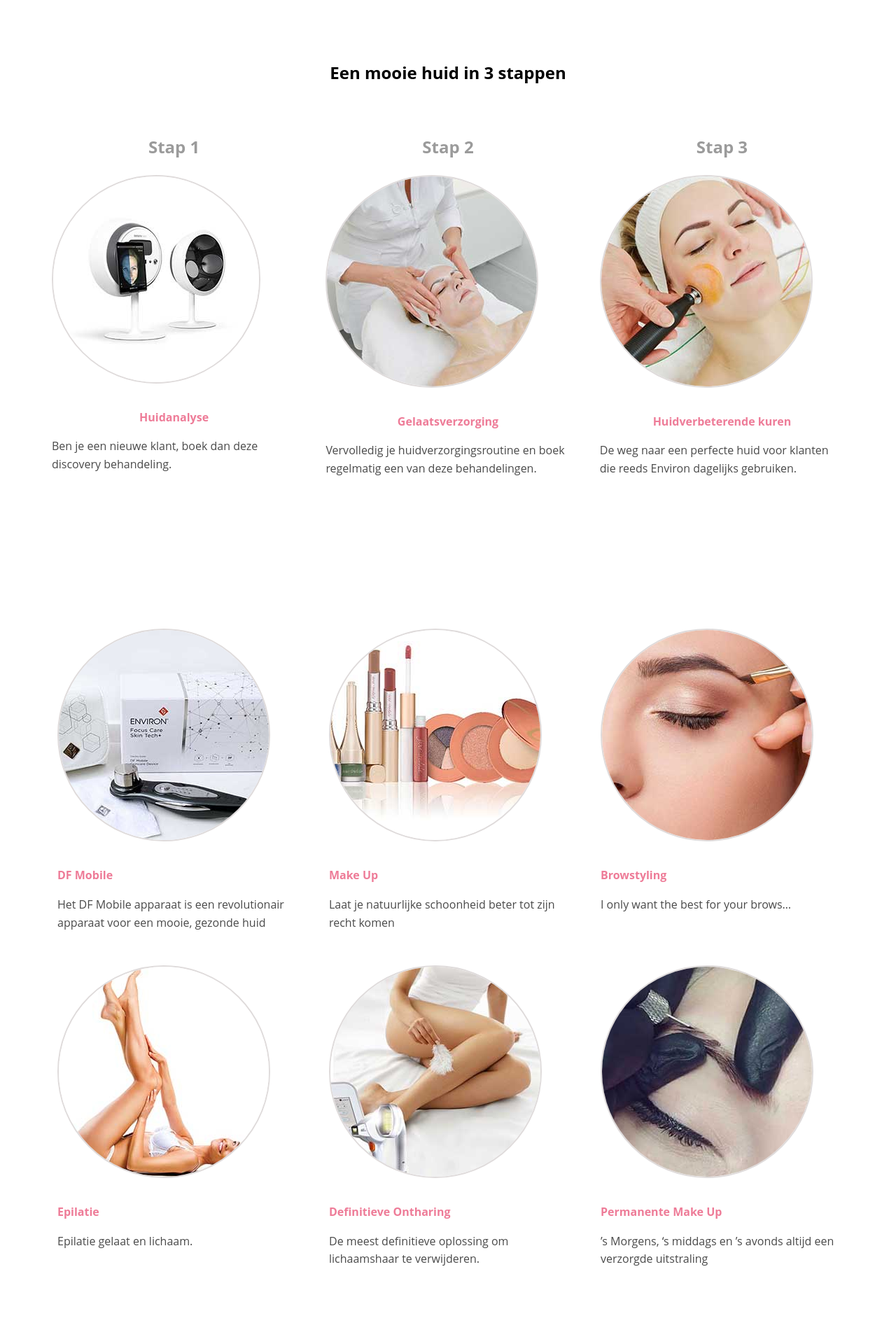
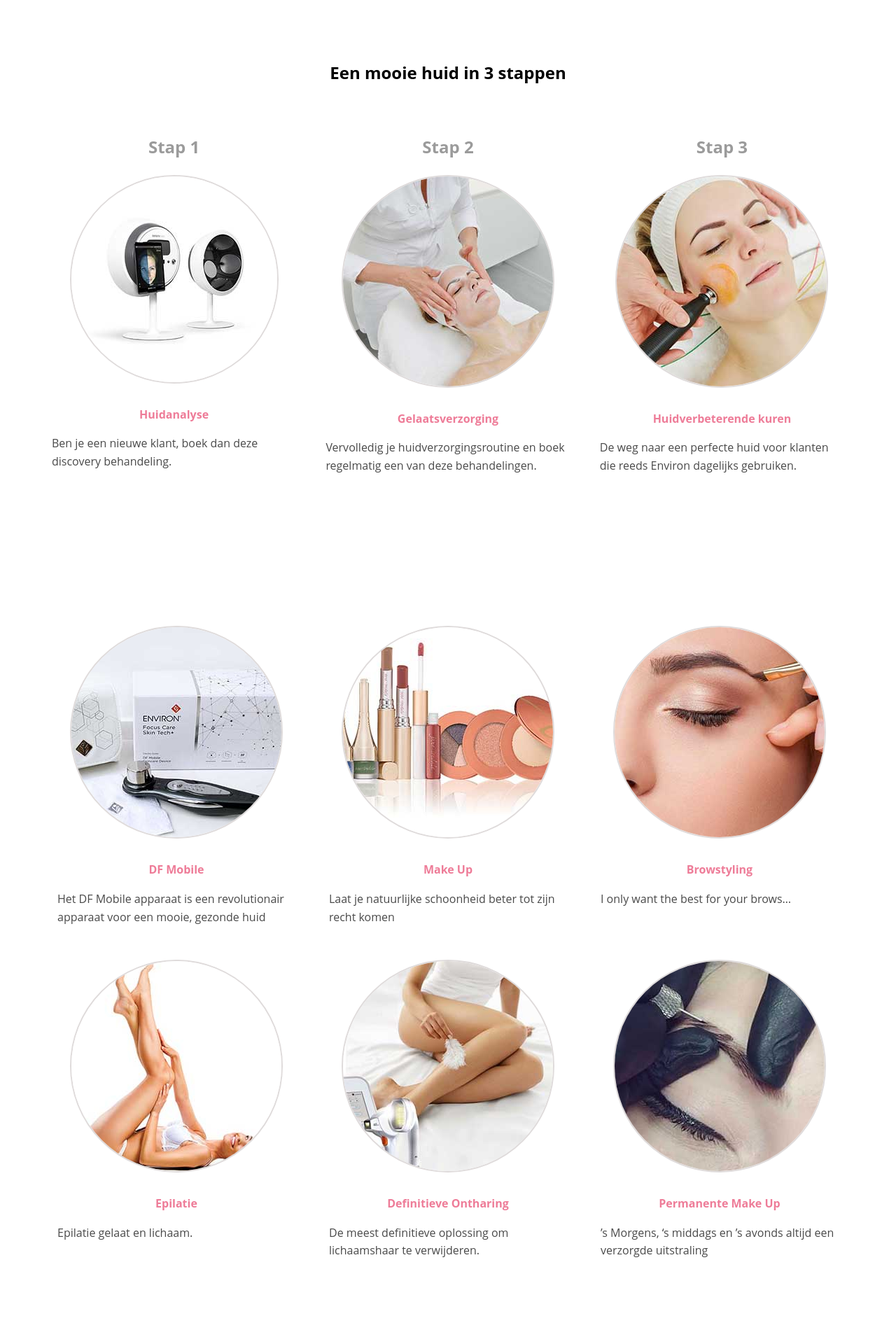
Before and after one commit to acandael/anniek, a Jekyll site: the page built from index.html, in a window 1280 px wide. Shown: the part 1581-3501 px from the top of the page at 70% size. Built offline with Jekyll 4.4.1, drawn with Linux system fonts in a browser that asks for light colours.

Commit message:
center images

```diff
--- a/_sass/_steps.scss
+++ b/_sass/_steps.scss
@@ -19,6 +19,7 @@
 
 
   .step {
+    position: relative;
     width: 30%;
     padding: 0 1.6rem;
 
@@ -50,6 +51,8 @@
     }
 
     &__img {
+      display: block;
+      margin: 0 auto;
       border-radius: 50%;
       border: 2px solid $color-grey-light2;
       box-sizing: border-box;
--- a/_sass/_treatments.scss
+++ b/_sass/_treatments.scss
@@ -16,6 +16,7 @@
   .treatment {
     width: 33%;
     padding: 0 2.4rem;
+    position: relative;
 
     @media only screen and (max-width: $bp-medium) {
       width: 100%;
@@ -26,6 +27,8 @@
     }
 
     &__img {
+      display: block;
+      margin: 0 auto;
       border-radius: 50%;
       box-sizing: border-box;
       border: 2px solid $color-grey-light2;
@@ -49,6 +52,7 @@
 
     &__title {
       margin-top: 3.2rem;
+      text-align: center;
 
       @media only screen and (max-width: $bp-mobile) {
         margin-top: 1.6rem;
```
